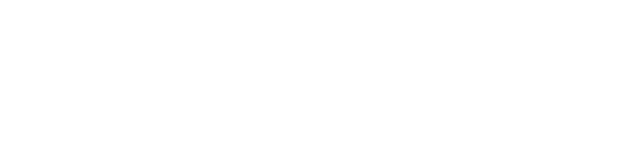
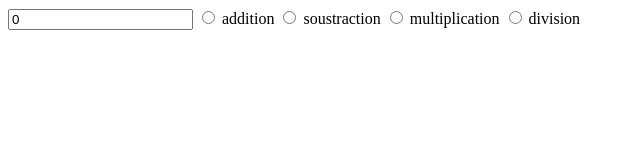
Before and after one commit to XeraFiu-YTB/compte-est-bon, a plain HTML site: page index.html in a window 1280 px wide. Shown: the whole page, without its empty margins (0-640 px from the left). Drawn offline with Linux system fonts and the light colour scheme.

Commit message:
Update index.html

```diff
--- a/index.html
+++ b/index.html
@@ -1,14 +1,28 @@
 <html lang="fr">
   <head>
-    <title>Compte est Bon</title>
-    <meta charset="utf-8" />
-    <link href="style.css" rel="stylesheet" type="text/css"  media="screen"/>
-		<script type="text/javascript" src="main.js"></script>
+    	<title>Compte est Bon</title>
+    	<meta charset="utf-8" />
+    	<link href="style.css" rel="stylesheet" type="text/css"  media="screen"/>
+	<script type="text/javascript" src="main.js"></script>
   </head>
 
   <body>
-    <section id="parametres"></section>
-    <section id="escabeau"></section>
+   	<section id="parametres">
+		<input type="text" id="nbrCalcul" class="inputParam" value="0"/>
+
+		<input type="radio" id="addition" name="drone" value="addition">
+  		<label for="addition">addition</label>
+		<input type="radio" id="soustraction" name="drone" value="soustraction">
+  		<label for="soustraction">soustraction</label>
+		<input type="radio" id="multiplication" name="drone" value="multiplication">
+  		<label for="multiplication">multiplication</label>
+		<input type="radio" id="division" name="drone" value="division">
+  		<label for="division">division</label>
+	</section>
+    	<section id="jeux">
+
+
+	</section>
   </body>
 
 
```
